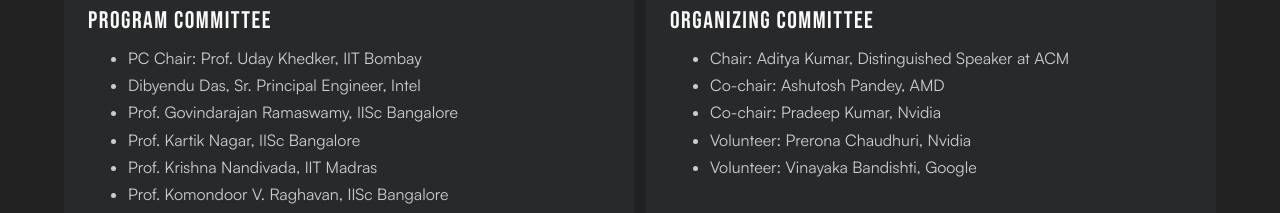
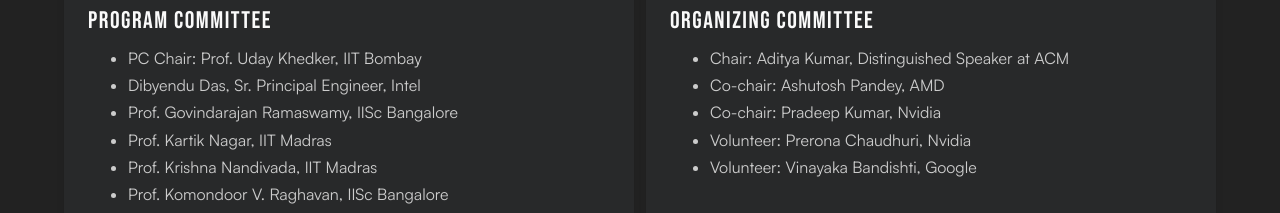
Before and after one commit to compilertech/compilertech-fe, a React (Vite) app: page / in a window 1280 px wide. Shown: the part 3540-3753 px from the top of the page. Built offline with nearby package versions, Linux system fonts and the light colour scheme.

Commit message:
Update Organizer.tsx

```diff
--- a/src/components/Organizer.tsx
+++ b/src/components/Organizer.tsx
@@ -35,7 +35,7 @@ const Organizer: React.FC = () => {
                 Prof. Govindarajan Ramaswamy, IISc Bangalore
               </CommitteeListItem>
               <CommitteeListItem>
-                Prof. Kartik Nagar, IISc Bangalore
+                Prof. Kartik Nagar, IIT Madras
               </CommitteeListItem>
               <CommitteeListItem>
                 Prof. Krishna Nandivada, IIT Madras
```
